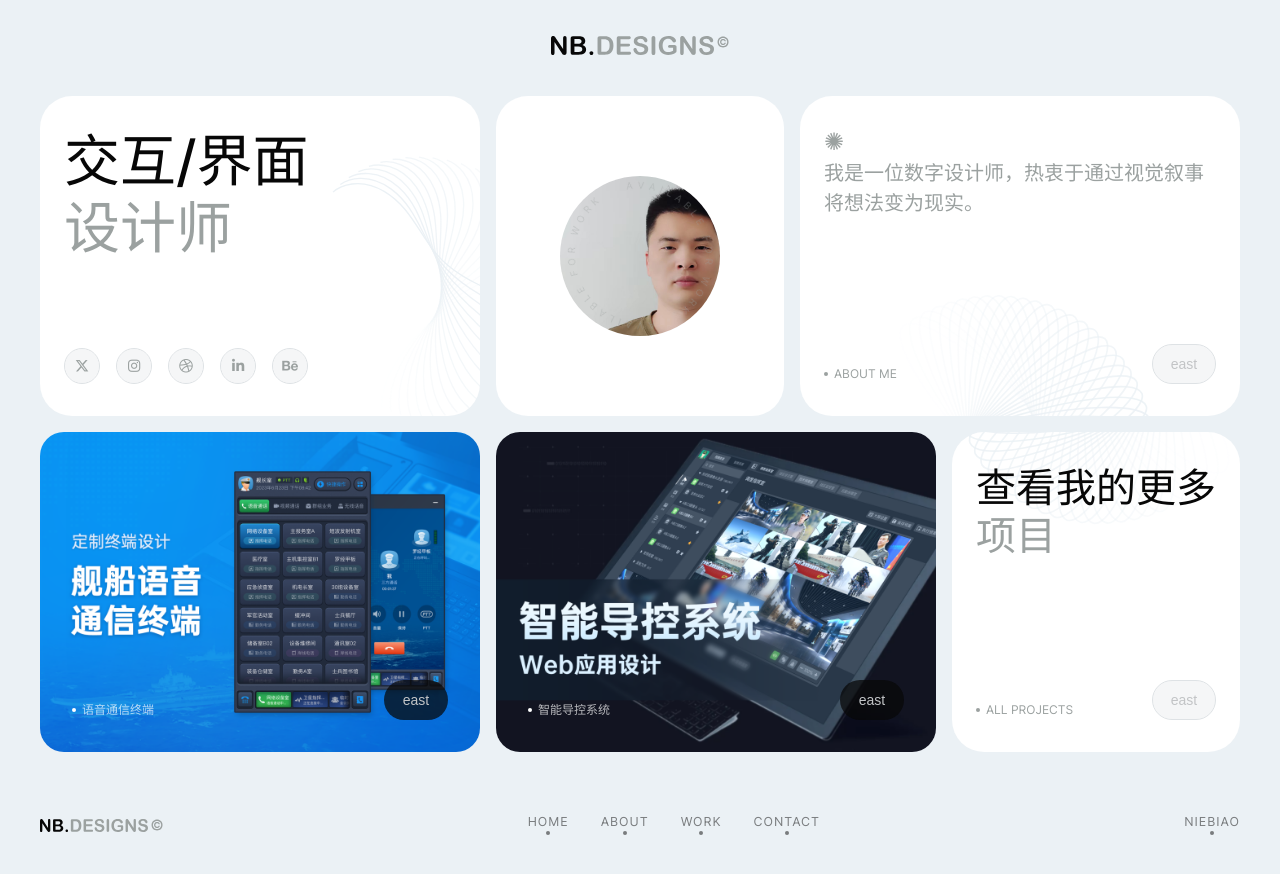
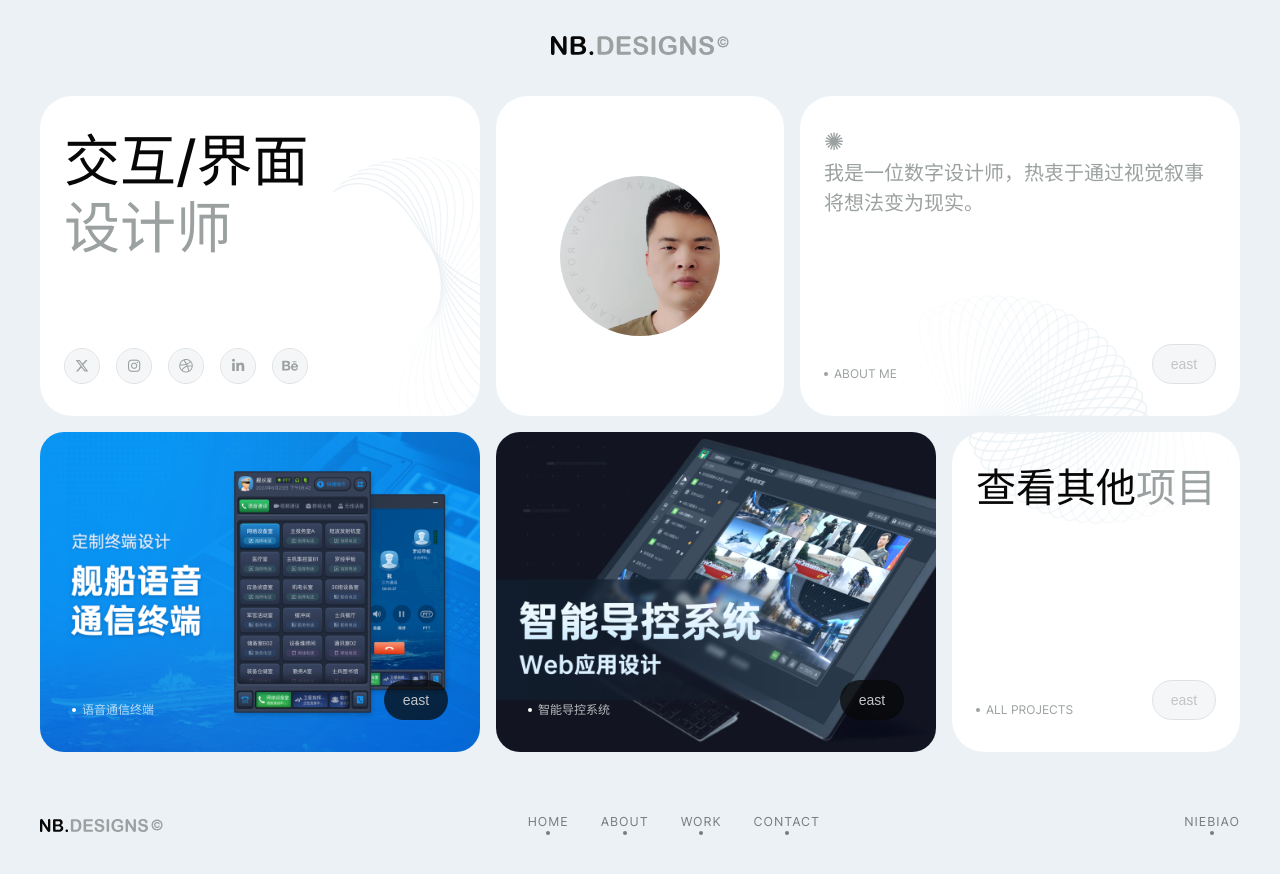
Before and after one commit to ae7435773/nbdesign.github.io, a plain HTML site: page index.html in a window 1280 px wide. Drawn offline with Linux system fonts and the light colour scheme.

```diff
--- a/index.html
+++ b/index.html
@@ -344,7 +344,7 @@
                                             id="w-node-_40e715cc-569b-98b9-2c1d-556967854959-4a126b60"
                                             class="heading-style-h3"
                                     >
-                                        查看我的更多<span class="text-color-gray">项目</span>
+                                        查看其他<span class="text-color-gray">项目</span>
                                     </h2>
                                     <!-- 卡片底部容器 -->
                                     <div
```
